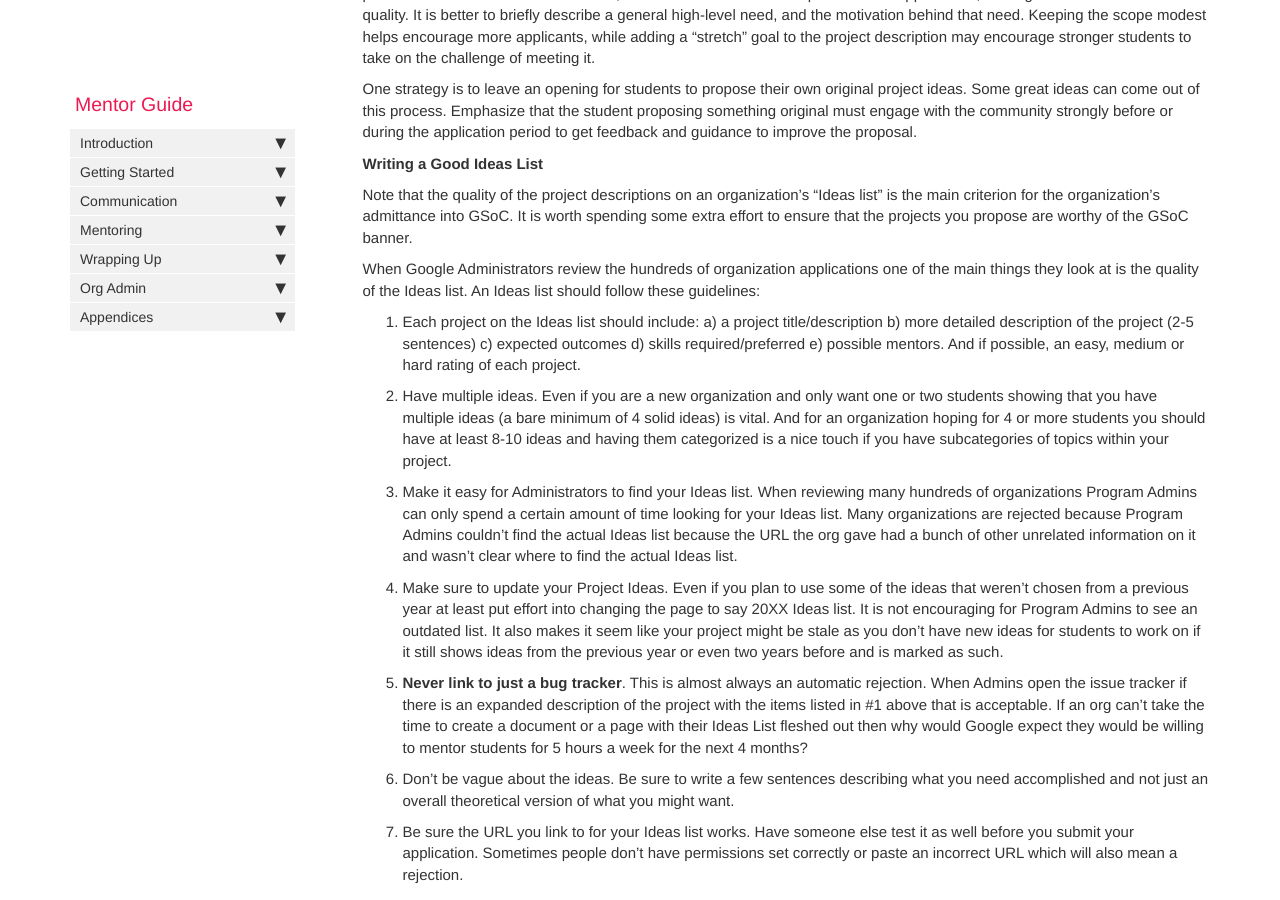
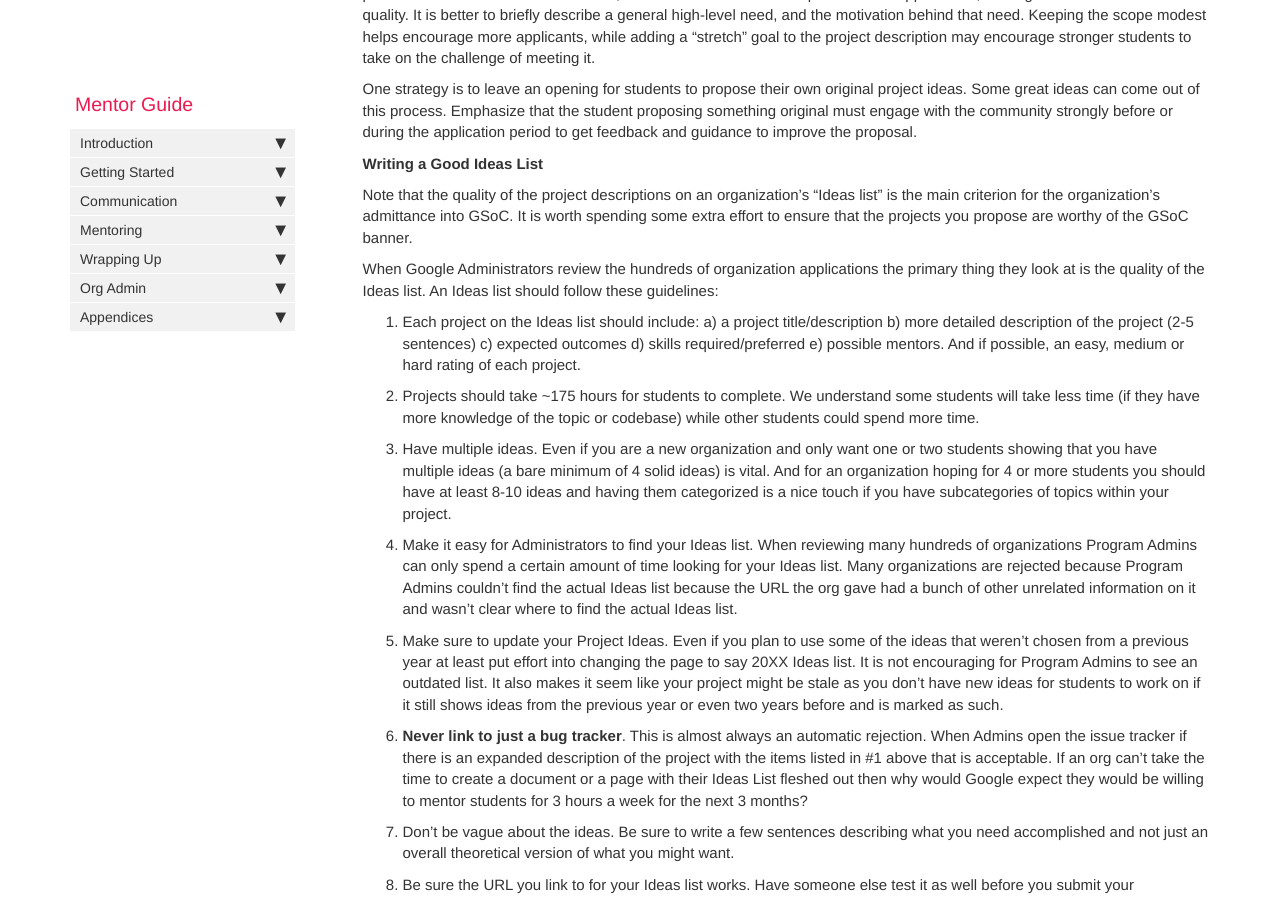
Before and after one commit to google/gsocguides, a Jekyll site: the page built from pages/mentor/04-defining_a_project__ideas_list.md, in a window 1280 px wide and 900 px high, scrolled down 445 px. Built offline with Jekyll 4.4.1, drawn with Linux system fonts in a browser that asks for light colours.

Commit message:
Update 04-defining_a_project__ideas_list.md

```diff
--- a/pages/mentor/04-defining_a_project__ideas_list.md
+++ b/pages/mentor/04-defining_a_project__ideas_list.md
@@ -20,13 +20,14 @@ One strategy is to leave an opening for students to propose their own original p
 
 Note that the quality of the project descriptions on an organization's "Ideas list" is the main criterion for the organization's admittance into GSoC. It is worth spending some extra effort to ensure that the projects you propose are worthy of the GSoC banner.
 
-When Google Administrators review the hundreds of organization applications one of the main things they look at is the quality of the Ideas list. An Ideas list should follow these guidelines:
+When Google Administrators review the hundreds of organization applications the primary thing they look at is the quality of the Ideas list. An Ideas list should follow these guidelines:
 
 1.  Each project on the Ideas list should include: a) a project title/description  b) more detailed description of the project (2-5 sentences) c) expected outcomes  d) skills required/preferred  e) possible mentors. And if possible, an easy, medium or hard rating of each project.
+1.  Projects should take ~175 hours for students to complete. We understand some students will take less time (if they have more knowledge of the topic or codebase) while other students could spend more time.
 1.  Have multiple ideas. Even if you are a new organization and only want one or two students showing that you have multiple ideas (a bare minimum of 4 solid ideas) is vital. And for an organization hoping for 4 or more students you should have at least 8-10 ideas and having them categorized is a nice touch if you have subcategories of topics within your project.
 1.  Make it easy for Administrators to find your Ideas list. When reviewing many hundreds of organizations Program Admins can only spend a certain amount of time looking for your Ideas list. Many organizations are rejected because Program Admins couldn't find the actual Ideas list because the URL the org gave had a bunch of other unrelated information on it and wasn't clear where to find the actual Ideas list.
 1.  Make sure to update your Project Ideas. Even if you plan to use some of the ideas that weren't chosen from a previous year at least put effort into changing the page to say 20XX Ideas list. It is not encouraging for Program Admins to see an outdated list. It also makes it seem like your project might be stale as you don't have new ideas for students to work on if it still shows ideas from the previous year or even two years before and is marked as such.
-1.  **Never link to just a bug tracker**. This is almost always an automatic rejection. When Admins open the issue tracker if there is an expanded description of the project with the items listed in #1 above that is acceptable. If an org can't take the time to create a document or a page with their Ideas List fleshed out then why would Google expect they would be willing to mentor students for 5 hours a week for the next 4 months?
+1.  **Never link to just a bug tracker**. This is almost always an automatic rejection. When Admins open the issue tracker if there is an expanded description of the project with the items listed in #1 above that is acceptable. If an org can't take the time to create a document or a page with their Ideas List fleshed out then why would Google expect they would be willing to mentor students for 3 hours a week for the next 3 months?
 1.  Don't be vague about the ideas. Be sure to write a few sentences describing what you need accomplished and not just an overall theoretical version of what you might want.
 1.  Be sure the URL you link to for your Ideas list works. Have someone else test it as well before you submit your application. Sometimes people don't have permissions set correctly or paste an incorrect URL which will also mean a rejection.
 
```
